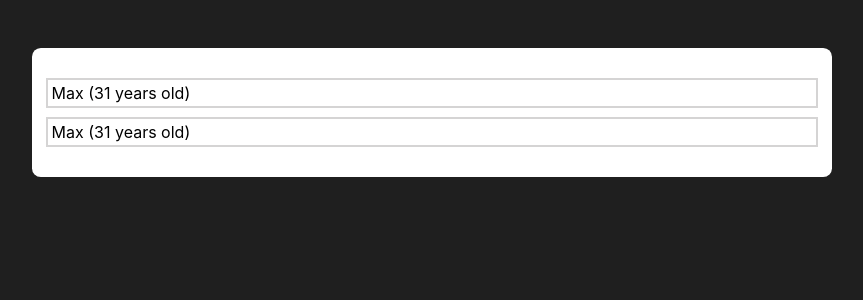
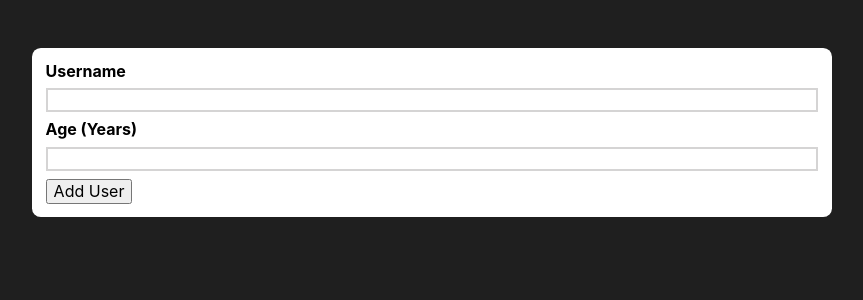
Before and after one commit to BobMakhlin/users, a React (Create React App) app: page / in a window 1280 px wide. Shown: the top 300 px of the page, without its empty margins (208-1071 px from the left). Built offline with nearby package versions, Linux system fonts and the light colour scheme.

Commit message:
Add new user creation form

```diff
--- a/package.json
+++ b/package.json
@@ -10,6 +10,7 @@
     "react": "^18.2.0",
     "react-dom": "^18.2.0",
     "react-scripts": "5.0.1",
+    "uuid": "^9.0.0",
     "web-vitals": "^2.1.4"
   },
   "scripts": {
--- a/src/App.js
+++ b/src/App.js
@@ -1,15 +1,20 @@
-import './App.css';
-import UserList from './components/User/UserList';
-
-const DEFAULT_USERS = [
-  {id: "17ef964b-23df-434d-b38e-dad7324719a9", name: "Max", age: 31},
-  {id: "17ef964b-23df-434d-b38e-dad7324719a1", name: "Max", age: 31}
-];
+import { useState } from "react";
+import "./App.css";
+import UserForm from "./components/NewUser/UserForm";
+import UserList from "./components/User/UserList";
 
 function App() {
+  const [users, setUsers] = useState([]);
+
+  const handleFormSubmit = (user) => {
+    console.log("handleFormSubmit. user: ", user);
+    setUsers((prevUsers) => [...prevUsers, user]);
+  };
+
   return (
     <div className="App">
-      <UserList models={DEFAULT_USERS} />
+      <UserForm onSubmit={handleFormSubmit} />
+      <UserList models={users} />
     </div>
   );
 }
--- /dev/null
+++ b/src/components/NewUser/UserForm.js
@@ -0,0 +1,51 @@
+import { useState } from "react";
+import Card from "../UI/Card";
+import styles from "./UserForm.module.css";
+import { v4 as uuidv4 } from "uuid";
+
+const UserForm = ({ onSubmit }) => {
+  const [username, setUsername] = useState("");
+  const [age, setAge] = useState("");
+
+  const handleUsernameChange = (event) => {
+    setUsername(event?.target?.value);
+  };
+  const handleAgeChange = (event) => {
+    setAge(event?.target?.value);
+  };
+  const handleFormSubmit = (event) => {
+    event.preventDefault();
+
+    const user = { id: uuidv4(), name: username, age: +age };
+    onSubmit(user);
+
+    setUsername("");
+    setAge("");
+  };
+
+  return (
+    <Card>
+      <form onSubmit={handleFormSubmit}>
+        <div className={styles.controls}>
+          <div className={styles.control}>
+            <label>Username</label>
+            <input
+              value={username}
+              onChange={handleUsernameChange}
+              type="text"
+            />
+          </div>
+          <div className={styles.control}>
+            <label>Age (Years)</label>
+            <input value={age} onChange={handleAgeChange} type="number" />
+          </div>
+        </div>
+        <div className={styles.actions}>
+          <button>Add User</button>
+        </div>
+      </form>
+    </Card>
+  );
+};
+
+export default UserForm;
--- /dev/null
+++ b/src/components/NewUser/UserForm.module.css
@@ -0,0 +1,15 @@
+.control label {
+  font-weight: bold;
+}
+
+.control input {
+  width: 100%;
+  border: 2.15px solid #d5d4d4;
+  box-sizing: border-box;
+  margin: 0.5em 0;
+}
+
+.control input:focus {
+    outline: none;
+    border-color: #40005d;
+}
--- a/src/components/User/UserList.module.css
+++ b/src/components/User/UserList.module.css
@@ -7,8 +7,7 @@
 .user {
     width: 100%;
     border: 2.15px solid #D5D4D4;
+    box-sizing: border-box;
     padding: 0.25em;
-    width: 100%;
-    box-sizing: border-box;
     margin-bottom: 0.55em;
 }
```
Also changed, not shown: 1 other file (tests, documents, lock files or other folders).
